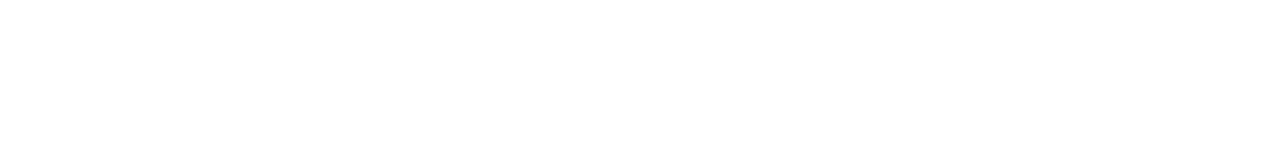
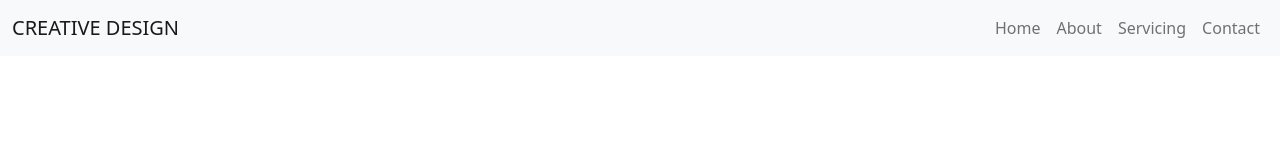
Before and after one commit to 01Rossonero/MSP1_CODE_INSTITUTE, a plain HTML site: page index.html in a window 1280 px wide. Drawn offline with nearby package versions, Linux system fonts and the light colour scheme.

Commit message:
Navbar imported and modified

```diff
--- a/index.html
+++ b/index.html
@@ -6,9 +6,39 @@
     <meta name="viewport" content="width=device-width, initial-scale=1.0">
     <!-- linking css file -->
     <link href="assets/css/style.css" rel="stylesheet" type="text/css"/>
+    <!-- bootstrap CDN -->
+    <link href="https://cdn.jsdelivr.net/npm/bootstrap@5.1.3/dist/css/bootstrap.min.css" rel="stylesheet">
+    <script src="https://cdn.jsdelivr.net/npm/bootstrap@5.1.3/dist/js/bootstrap.bundle.min.js"></script>
     <title>MSP1</title>
 </head>
 <body>
+  <header>
+    <!-- NAVBAR - Bootstrap code used and modified -->
+    <nav class="navbar navbar-expand-lg navbar-light bg-light">
+    <div class="container-fluid">
+        <a class="navbar-brand" href="#">CREATIVE DESIGN</a>
+        <button class="navbar-toggler" type="button" data-bs-toggle="collapse" data-bs-target="#navbarNav" aria-controls="navbarNav" aria-expanded="false" aria-label="Toggle navigation">
+        <span class="navbar-toggler-icon"></span>
+        </button>
+        <div class="collapse navbar-collapse justify-content-end" id="navbarNav">
+        <ul class="navbar-nav">
+            <li class="nav-item">
+            <a class="nav-link" aria-current="page" href="#">Home</a>
+            </li>
+            <li class="nav-item">
+            <a class="nav-link" href="#">About</a>
+            </li>
+            <li class="nav-item">
+            <a class="nav-link" href="#">Servicing</a>
+            </li>
+            <li class="nav-item">
+            <a class="nav-link" href="#">Contact</a>
+            </li>
+        </ul>
+        </div>
+    </div>
+    </nav>
+  </header>
 
 </body>
 </html>
```
